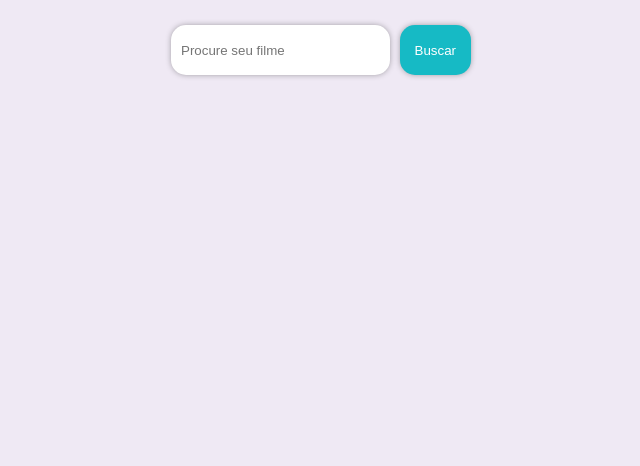
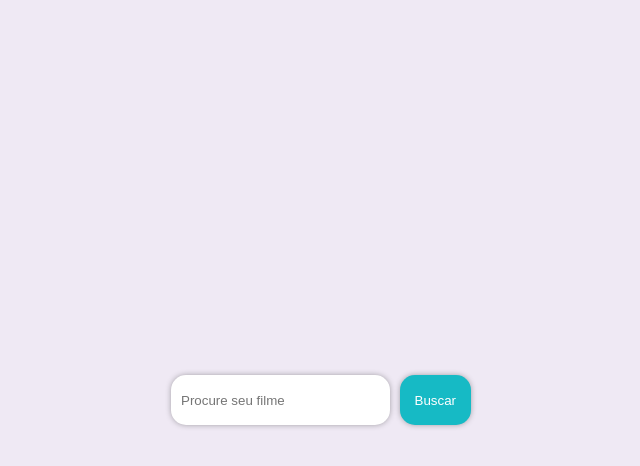
Before and after one commit to filromano/movie-challenge, a Nuxt app: page / in a window 1280 px wide. Shown: the top 466 px of the page, without its empty margins (319-959 px from the left). Built offline with nearby package versions, Linux system fonts and the light colour scheme.

Commit message:
fix search animation and container

```diff
--- a/assets/css/main.scss
+++ b/assets/css/main.scss
@@ -1,6 +1,6 @@
 @import './utils.scss';
 
-html, body {
+html, body, #__nuxt, #__layout {
   display: block;
   width: 100%;
   height: 100%;
--- a/assets/css/utils.scss
+++ b/assets/css/utils.scss
@@ -32,3 +32,11 @@ $breakpoints: (
     }
   }
 }
+
+.container {
+  display: block;
+  width: 100%;
+  max-width: 1440px;
+  box-sizing: border-box;
+  padding: 0 50px;
+}
--- a/components/MovieList.vue
+++ b/components/MovieList.vue
@@ -58,7 +58,6 @@ export default {
   .movie-list {
     display: block;
     width: 100%;
-    padding-top: 150px;
     ul {
       @include flexDisplay($direction: column, $wrap: wrap, $items: center, $content: space-between);
       width: 100%;
--- a/components/Search.vue
+++ b/components/Search.vue
@@ -1,5 +1,6 @@
 <template>
-  <div class="search">
+  <div :style="{height: activeHeight + 'px'}" :class="{'search-container': gotMovies}">
+    <div class="search" :class="{'move-top': gotMovies}">
       <input
         v-model="name"
         type="text"
@@ -10,28 +11,42 @@
         Buscar
       </button>
     </div>
+  </div>
 </template>
 
 <script>
-import { mapActions } from 'vuex'
+import { mapActions, mapGetters } from 'vuex'
 
 export default {
   data () {
     return {
-      name: ''
+      name: '',
+      activeHeight: ''
     }
+  },
+  computed: {
+    ...mapGetters(['gotMovies'])
   },
   methods: {
     ...mapActions(['searchMovie']),
     getMovies () {
       this.searchMovie(this.name)
     }
+  },
+  mounted () {
+    this.activeHeight = window.innerHeight
   }
 }
 </script>
 
 <style lang="scss">
   @import '../assets/css/utils.scss';
+
+  .search-container {
+    position: relative;
+    height: 200px !important;
+    transition: all 1.5s;
+  }
 
   .search {
     position: absolute;
@@ -41,7 +56,6 @@ export default {
     margin: auto;
     width: 300px;
     height: 50px;
-    transition: all 1.5s;
 
     input {
       display: block;
--- a/layouts/default.vue
+++ b/layouts/default.vue
@@ -1,15 +1,13 @@
 <template>
-  <div class="container">
+  <div class="layout-default">
     <Nuxt />
   </div>
 </template>
 
 <style lang="scss">
-  .container {
+  .layout-default {
+    display: block;
     box-sizing: border-box;
-    display: block;
     width: 100%;
-    height: 100%;
-    padding: 50px;
   }
 </style>
--- a/pages/details/_imdbID.vue
+++ b/pages/details/_imdbID.vue
@@ -49,10 +49,11 @@ export default {
   @import '../../assets/css/utils.scss';
 
   .detail-page {
+    @extend .container;
     @include flexDisplay($direction: column);
     width: 100%;
     height: 80%;
-    margin: 0 auto;
+    margin: 50px auto 0;
     .header {
       .title {
         font-size: 2.5em;
--- a/pages/index.vue
+++ b/pages/index.vue
@@ -1,9 +1,11 @@
 <template>
   <div class="index-page">
-    <Search :class="[gotMovies ? 'top' : '']" />
-    <transition name="fade">
-      <MoviePagination v-if="gotMovies" />
-    </transition>
+    <Search />
+    <div class="container">
+      <transition name="fade">
+        <MoviePagination v-if="gotMovies" />
+      </transition>
+    </div>
   </div>
 </template>
 
@@ -24,10 +26,6 @@ export default {
     box-sizing: border-box;
     display: block;
     width: 100%;
-    height: 100%;
-    .top {
-      top: 2%;
-    }
   }
 
   .fade-enter-active, .fade-leave-active {
--- a/store/index.js
+++ b/store/index.js
@@ -2,12 +2,13 @@ import axios from 'axios'
 
 export const state = () => ({
   movies: [],
-  pages: []
+  pages: [],
+  finishLoadMovies: null
 })
 
 export const getters = {
   gotMovies: (state) => {
-    return state.movies.length > 0
+    return state.finishLoadMovies
   }
 }
 
@@ -17,6 +18,9 @@ export const mutations = {
   },
   cleanMovies: (state) => {
     state.movies = []
+  },
+  updateLoad: (state) => {
+    state.finishLoadMovies = true
   }
 }
 
@@ -35,6 +39,9 @@ export const actions = {
       axios.get(`https://www.omdbapi.com/?apikey=c267f60c&page=${i + 1}&type=movie&s=${value.name}`)
         .then((response) => {
           commit('updateMovies', response.data.Search)
+          if (i === value.pages - 1) {
+            commit('updateLoad')
+          }
         })
         .catch(error => console.log(error))
     }
```
Lines whose indentation alone changed are shown as unchanged.
